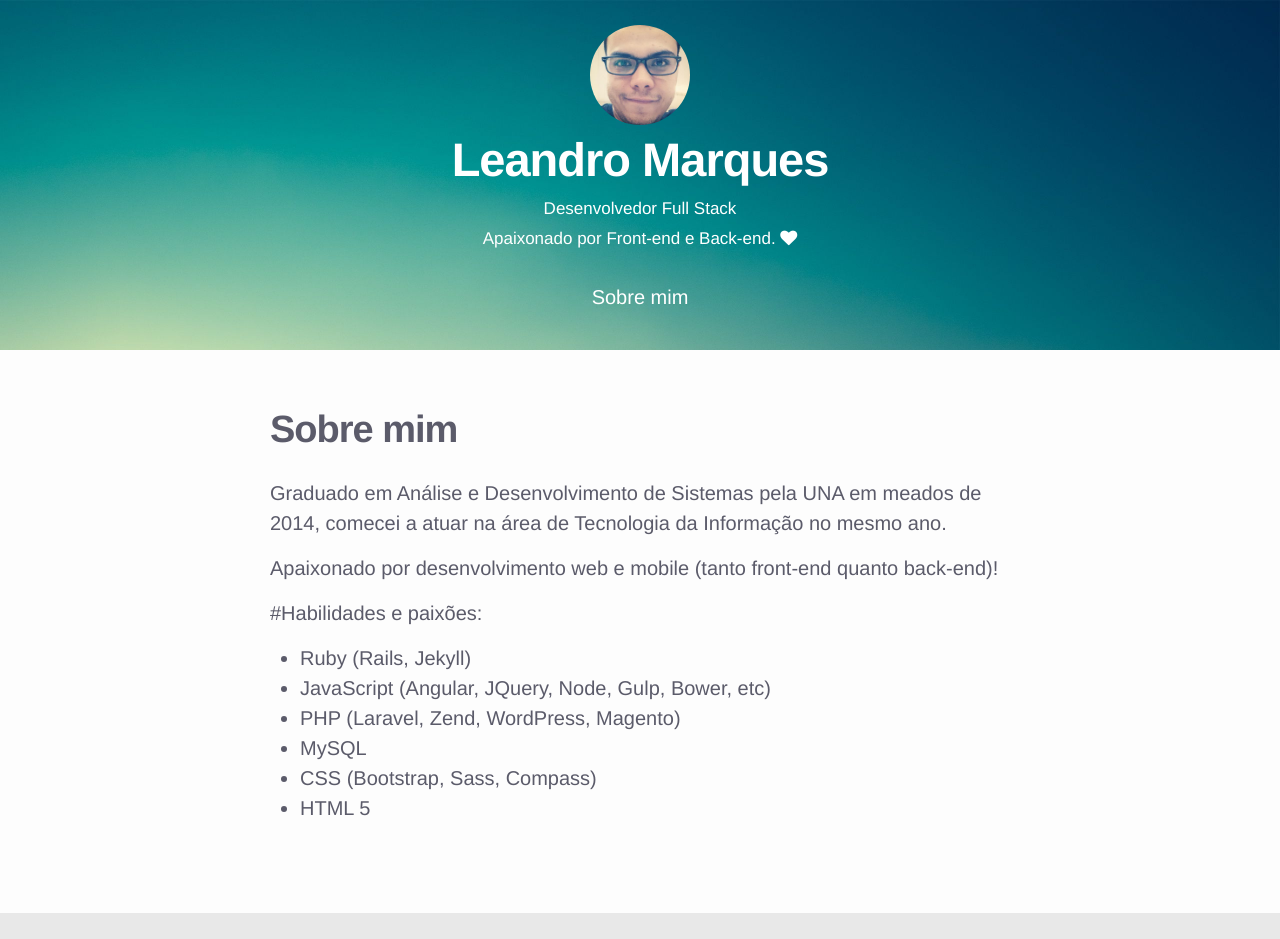
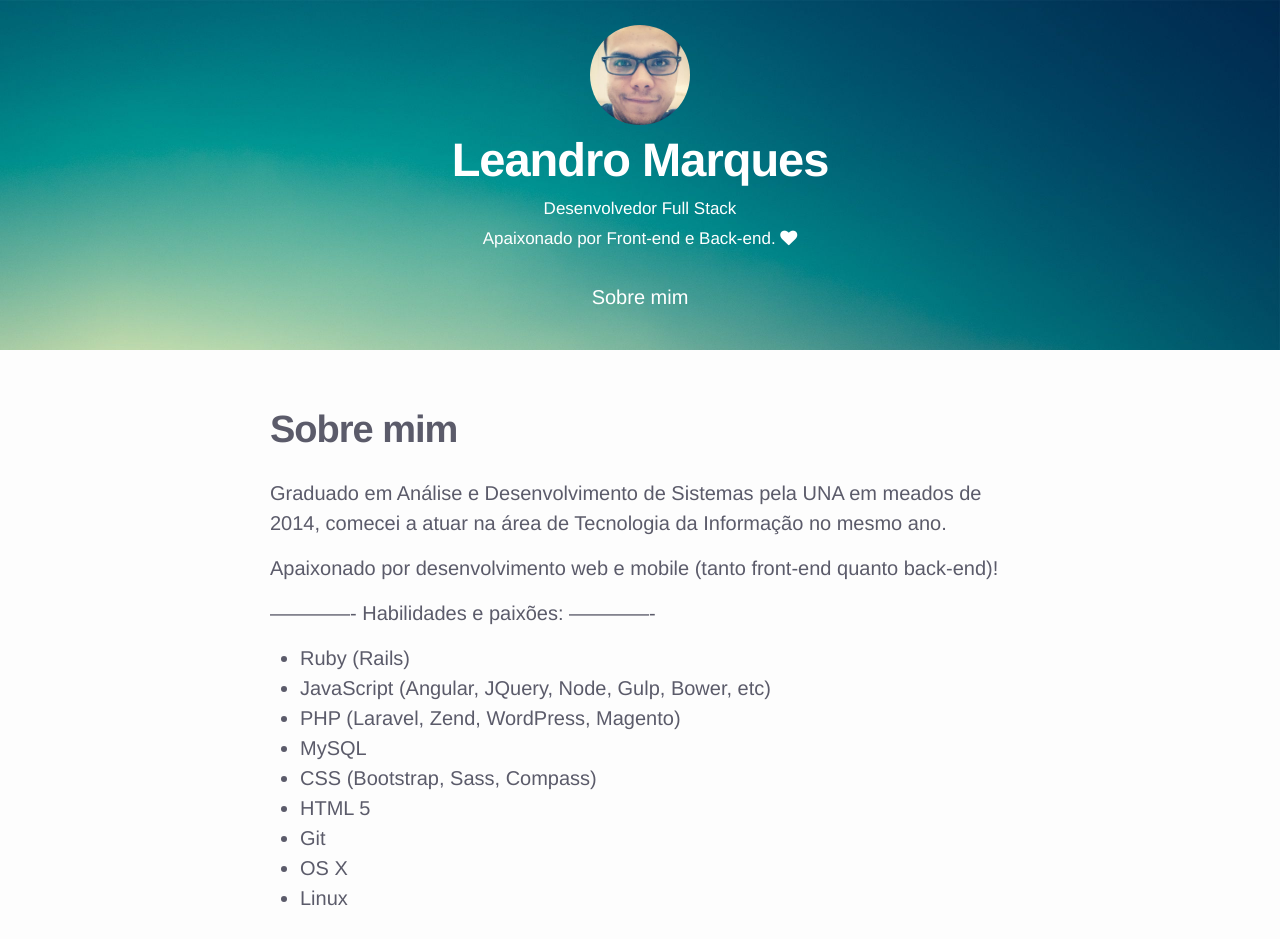
Before and after one commit to leandromarques/leandromarques.github.io, a Jekyll site: the page built from about.md, in a window 1280 px wide, cut to the strip 0-939 px from the top of the page. Built offline with Jekyll 4.4.1, drawn with Linux system fonts in a browser that asks for light colours; nearby versions of some CDN libraries.

Commit message:
included new skills on about-me

```diff
--- a/about.md
+++ b/about.md
@@ -9,11 +9,14 @@ Graduado em Análise e Desenvolvimento de Sistemas pela UNA em meados de 2014, c
 Apaixonado por desenvolvimento web e mobile (tanto front-end quanto back-end)!
 
 
-#Habilidades e paixões:
+------------- Habilidades e paixões: -------------
 
-- Ruby (Rails, Jekyll)
+- Ruby (Rails)
 - JavaScript (Angular, JQuery, Node, Gulp, Bower, etc)
 - PHP (Laravel, Zend, WordPress, Magento)
 - MySQL
 - CSS (Bootstrap, Sass, Compass)
 - HTML 5
+- Git
+- OS X
+- Linux
```
